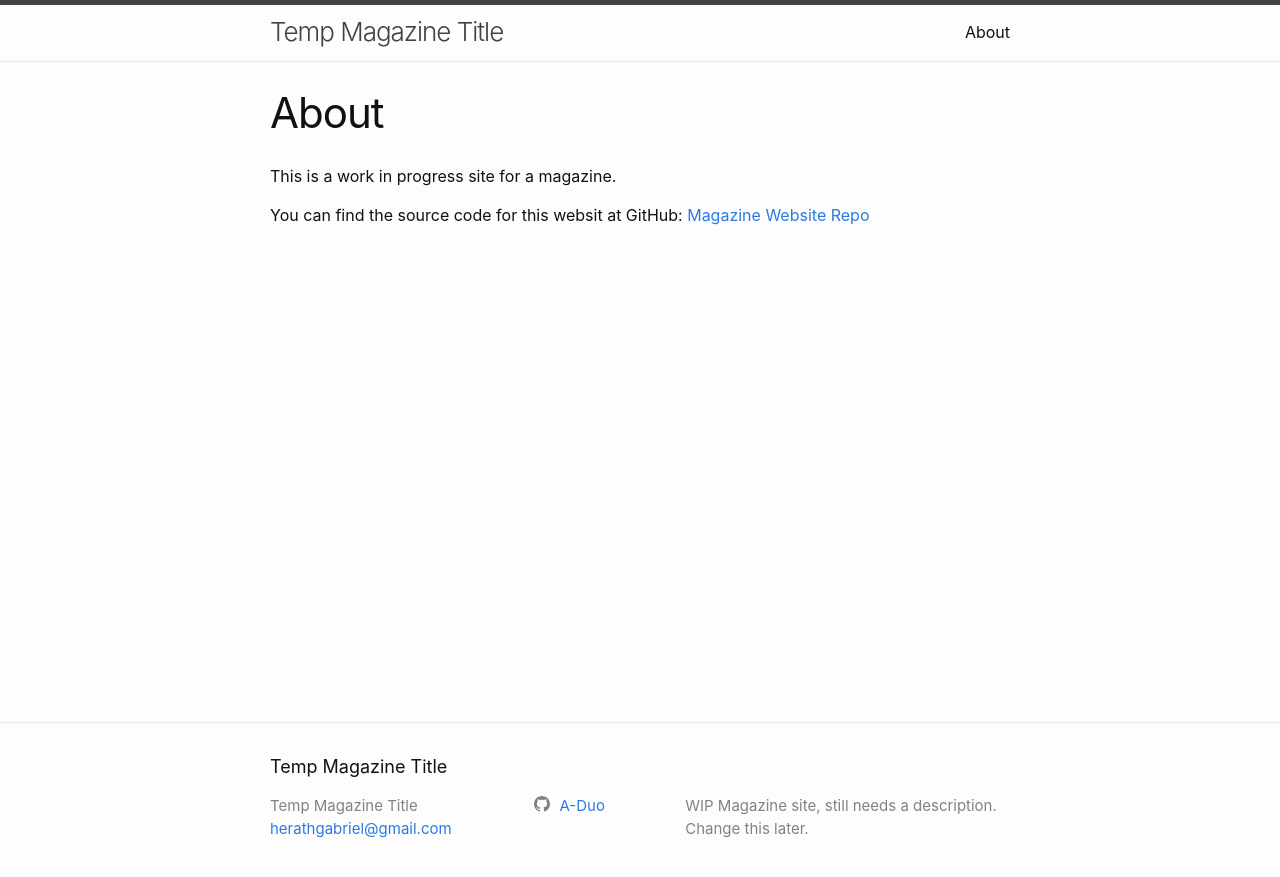
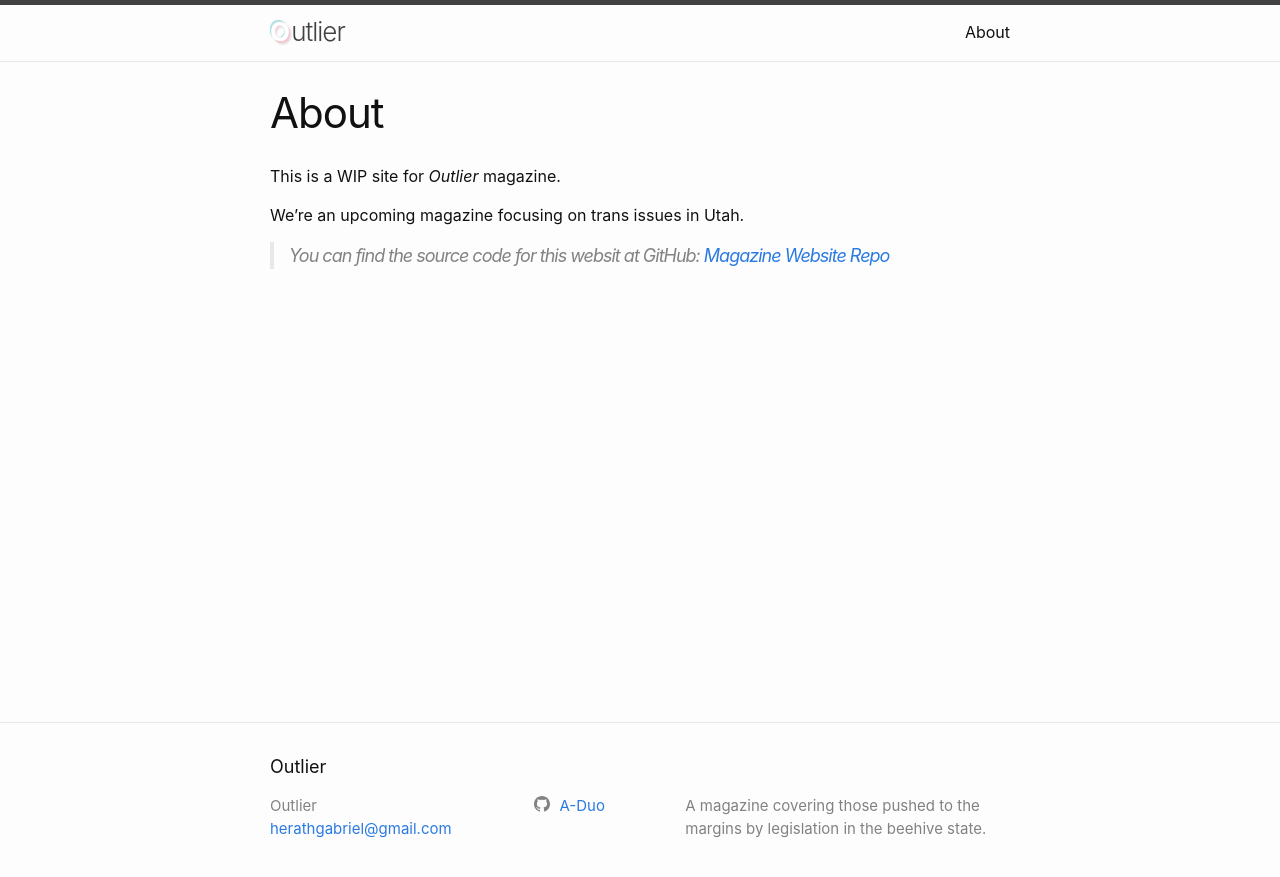
Before and after one commit to A-Duo/a-duo.github.io, a Jekyll site: the page built from about.markdown, in a window 1280 px wide. Shown: the top 877 px of the page. Built offline with Jekyll 4.4.1, drawn with Linux system fonts in a browser that asks for light colours.

Commit message:
Made a number of small improvements

```diff
--- a/_config.yml
+++ b/_config.yml
@@ -18,11 +18,10 @@
 # You can create any custom variable you would like, and they will be accessible
 # in the templates via {{ site.myvariable }}.
 
-title: Temp Magazine Title
+title: Outlier
 email: herathgabriel@gmail.com
 description: >- # this means to ignore newlines until "baseurl:"
-  WIP Magazine site, still needs a description.
-  Change this later.
+  A magazine covering those pushed to the margins by legislation in the beehive state.
 baseurl: "" # the subpath of your site, e.g. /blog
 url: "" # the base hostname & protocol for your site, e.g. http://example.com
 twitter_username:
--- a/_includes/header.html
+++ b/_includes/header.html
@@ -3,7 +3,7 @@
   <div class="wrapper">
     {%- assign default_paths = site.pages | map: "path" -%}
     {%- assign page_paths = site.header_pages | default: default_paths -%}
-    <a class="site-title" rel="author" href="{{ "/" | relative_url }}">{{ site.title | escape }}</a>
+    <a class="site-title" rel="author" href="{{ "/" | relative_url }}"><p class="site-title" style="z-index:1;position:absolute;color:white;font-weight:bold;">O</p><p class="site-title" style="position:relative;color:powderblue;text-shadow: 3.4px 3.8px 0 pink;padding-right: 0.15ch;left:-1.7px;top:-1.9px;filter: drop-shadow(1px 1px 1px #ccc)">O</p>utlier</a>
 
     {%- if page_paths -%}
       <nav class="site-nav">
--- a/about.markdown
+++ b/about.markdown
@@ -4,7 +4,9 @@ title: About
 permalink: /about/
 ---
 
-This is a work in progress site for a magazine.
+This is a WIP site for *Outlier* magazine.
 
-You can find the source code for this websit at GitHub:
+We're an upcoming magazine focusing on trans issues in Utah.
+
+>You can find the source code for this websit at GitHub:
 [Magazine Website Repo](https://github.com/A-Duo/magazine)
--- a/assets/map.css
+++ b/assets/map.css
@@ -42,6 +42,8 @@
 
     color: #000;
     font-weight: bold;
+
+    cursor: pointer;
 }
 
 .district-button-container > * > * {
```
Also changed, not shown: _sass/minima/_layout.scss (line endings or trailing spaces).
